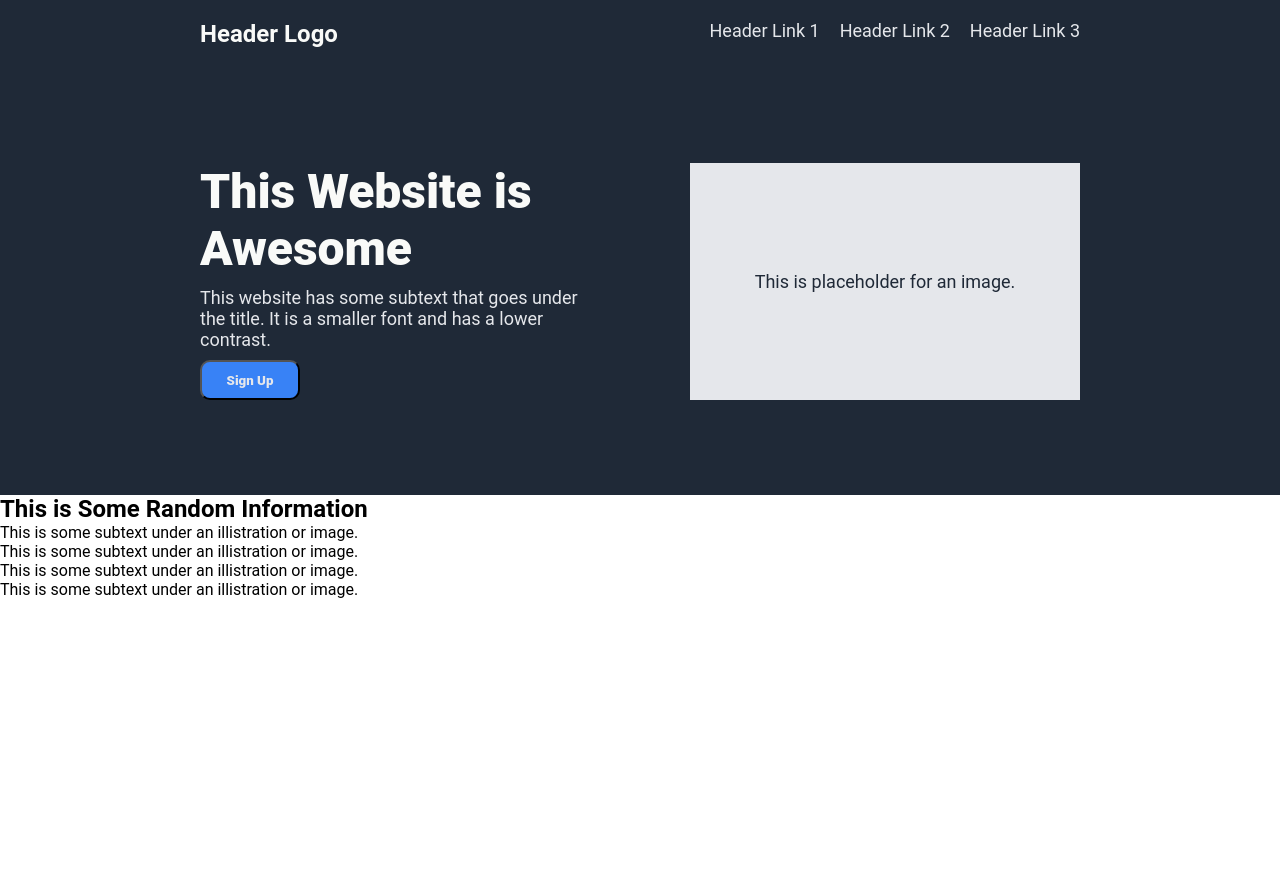
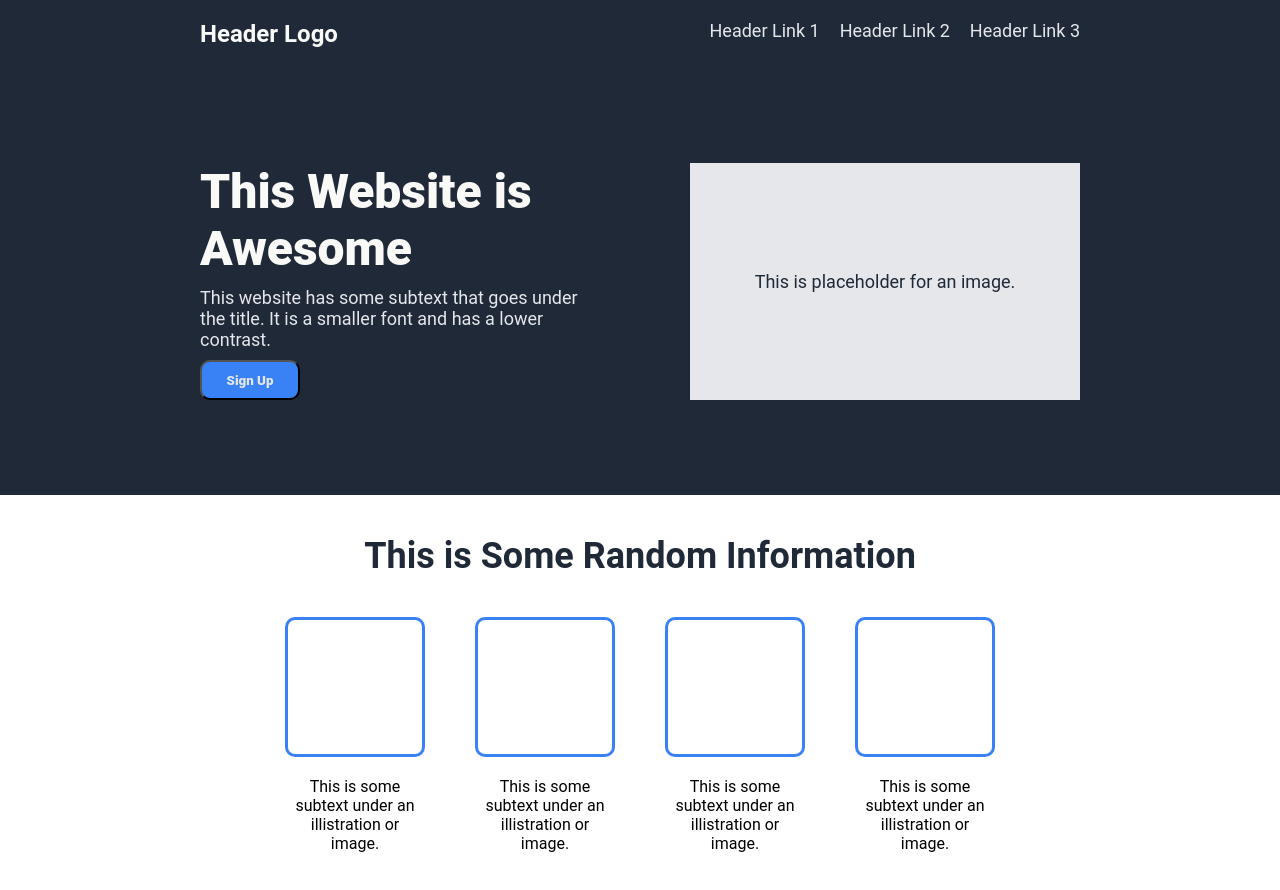
Before and after one commit to dcook96/odin-landingpage, a plain HTML site: page index.html in a window 1280 px wide. Before the commit the page ends 800 px from the top, so only its background shows below. Drawn offline with Linux system fonts and the light colour scheme.

Commit message:
content css

```diff
--- a/styles.css
+++ b/styles.css
@@ -83,5 +83,41 @@ button {
 }
 
 .content {
+    display: flex;
+    flex-direction: column;
+    align-items: center;
+    justify-content: center;
+    margin: 40px 0px;
+    gap: 40px;
+}
 
+h2 {
+    color: #1f2937;
+    font-size: 36px;
+    font-weight: 900px;
 }
+
+.content-container {
+    display: flex;
+    flex-direction: column;
+    align-items: center;
+    justify-content: center;
+    width: 140px;
+    gap: 20px;
+}
+
+.content-bottom {
+    display: flex;
+    gap: 50px;
+}
+
+.content-box {
+    height: 140px;
+    width: 140px;
+    border-radius: 10px;
+    border: 3px solid #3882F6;
+}
+
+.content-text {
+    text-align: center;
+}
```
